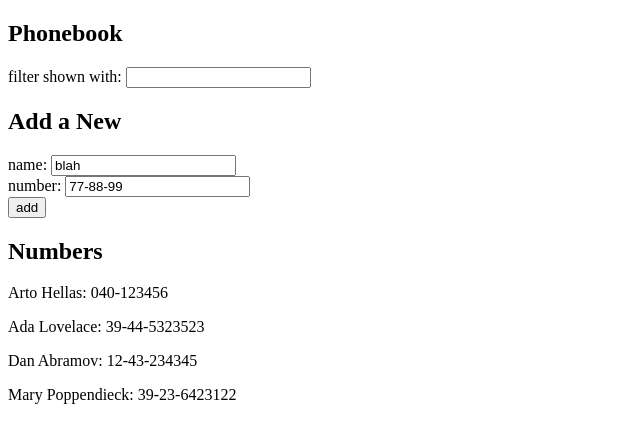
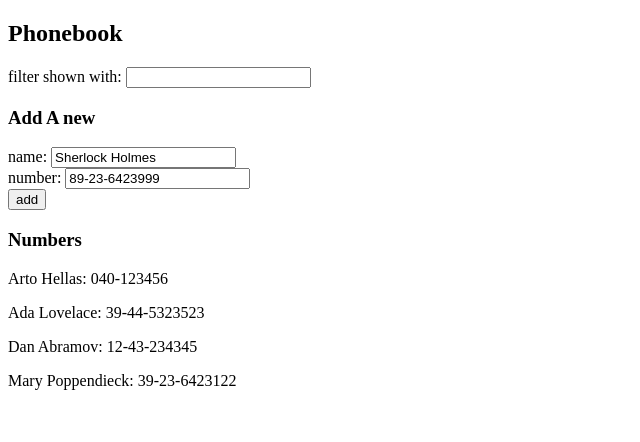
Before and after one commit to richardmunyao/fullstackopen, a React (Create React App) app in the folder part2/phonebook/: page / in a window 1280 px wide. Shown: the top 442 px of the page, without its empty margins (0-640 px from the left). Built offline with nearby package versions, Linux system fonts and the light colour scheme; the HTML template or start-up script is replaced by a standard one.

Commit message:
refactor into components

```diff
--- a/part2/phonebook/src/App.js
+++ b/part2/phonebook/src/App.js
@@ -8,14 +8,14 @@ const App = () => {
     { name: 'Dan Abramov', number: '12-43-234345', id: 3 },
     { name: 'Mary Poppendieck', number: '39-23-6423122', id: 4 }
   ])
-  const [newName, setNewName] = useState('blah')
-  const [newNumber, setNewNumber] = useState('77-88-99')
+  const [newName, setNewName] = useState('Sherlock Holmes')
+  const [newNumber, setNewNumber] = useState('89-23-6423999')
   const [searchInpt, setNewSearchInpt] = useState('')
 
 
+  //event handlers
   const addName = (event) => {
     event.preventDefault()
-    console.log("clicked on button")
 
     const alreadyExists = (persons.find(personX => personX.name === newName))
     if (alreadyExists){
@@ -31,11 +31,7 @@ const App = () => {
         setNewName('')
         setNewNumber('')
       }
-
     }
-
-
-
 
   const handleNameChange = (event) => {
     setNewName(event.target.value)
@@ -47,49 +43,70 @@ const App = () => {
 
   const handleSearchInpt = (event) => {
     const query = event.target.value
-    // console.log(query)
     setNewSearchInpt(event.target.value)
   }
-
-
-  const filteredResults = persons.filter(somePerson =>
-      somePerson.name.toLowerCase().includes(searchInpt.toLowerCase()))
-
-
-
 
   return(
     <div>
       <h2>Phonebook</h2>
-      <div>
-        filter shown with: <input
-        value={searchInpt}
-        onChange={handleSearchInpt} />
-      </div>
-      <div>
-        <h2>Add a New</h2>
-      </div>
-      <form>
-        <div>
-          name: <input
-          value={newName}
-          onChange = {handleNameChange}/>
-        </div>
-        <div>
-          number: <input
-          value={newNumber}
-          onChange = {handleNumberChange} />
-        </div>
-        <div>
-          <button type='submit'
-          onClick={addName}>add</button>
-        </div>
-      </form>
-      <h2>Numbers</h2>
-      {filteredResults.map(person =>
-        <p key={person.id}>{person.name}:  {person.number}</p>)}
+
+      <Filter inpt = {searchInpt} handler={handleSearchInpt}/>
+
+      <h3>Add A new</h3>
+
+      <PersonForm nameInpt={newName} numberInpt={newNumber} nameHandler ={handleNameChange} numberHandler={handleNumberChange} addHandler={addName}/>
+
+      <h3>Numbers</h3>
+
+      <Persons persons={persons} inpt={searchInpt}/>
+
     </div>
   )
 
 }
+
+//components
+const Filter = ({inpt, handler}) => {
+
+  return (
+    <div>
+        filter shown with: <input
+        value={inpt}
+        onChange={handler} />
+      </div>
+  )
+}
+
+const PersonForm = ({nameInpt, numberInpt, nameHandler, numberHandler, addHandler }) => {
+  return (
+    <form>
+        <div>
+          name: <input
+          value={nameInpt}
+          onChange = {nameHandler}/>
+        </div>
+        <div>
+          number: <input
+          value={numberInpt}
+          onChange = {numberHandler} />
+        </div>
+        <div>
+          <button type='submit'
+          onClick={addHandler}>add</button>
+        </div>
+      </form>
+  )
+}
+
+const Persons = ({persons, inpt}) => {
+  const filteredResults = persons.filter(somePerson =>
+    somePerson.name.toLowerCase().includes(inpt.toLowerCase()))
+
+  return (filteredResults.map(person =>
+    <p key={person.id}>{person.name}: {person.number}</p>
+  )
+  )
+
+}
+
 export default App;
```
Lines whose indentation alone changed are shown as unchanged.
